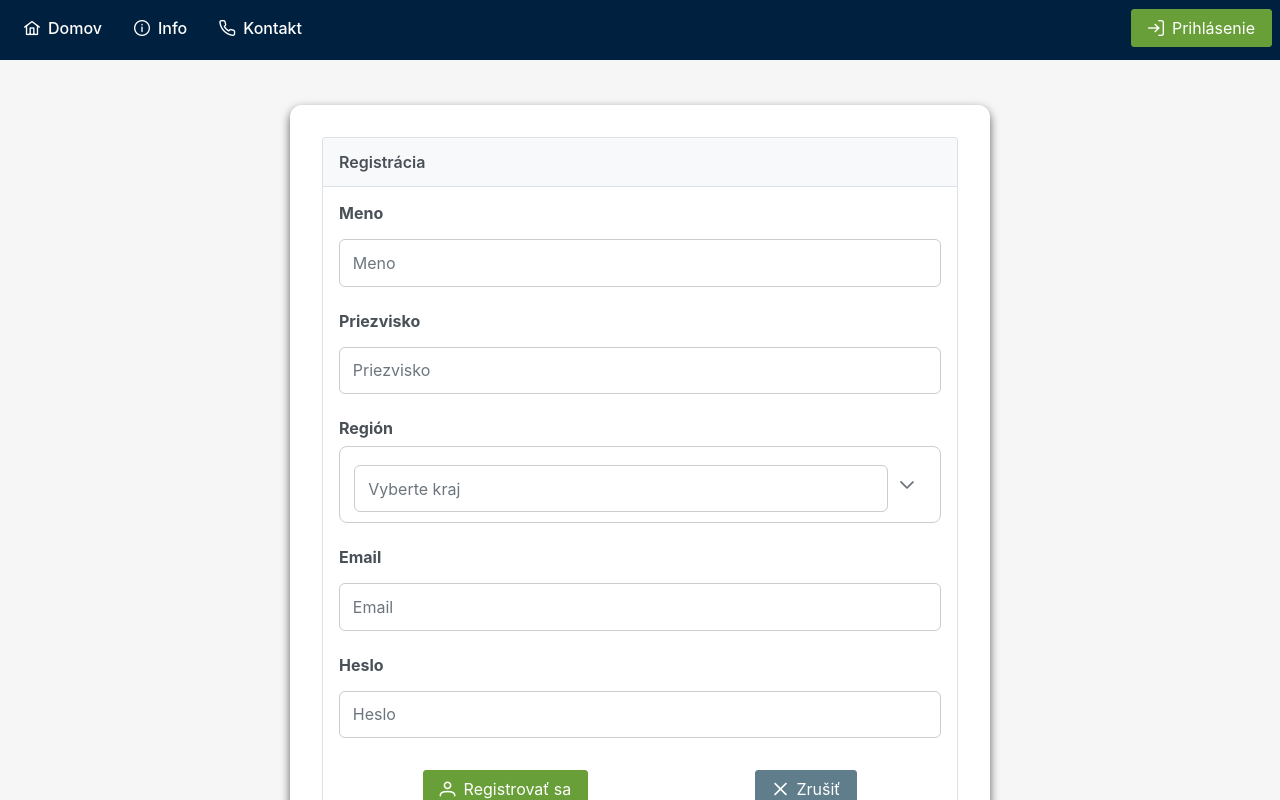
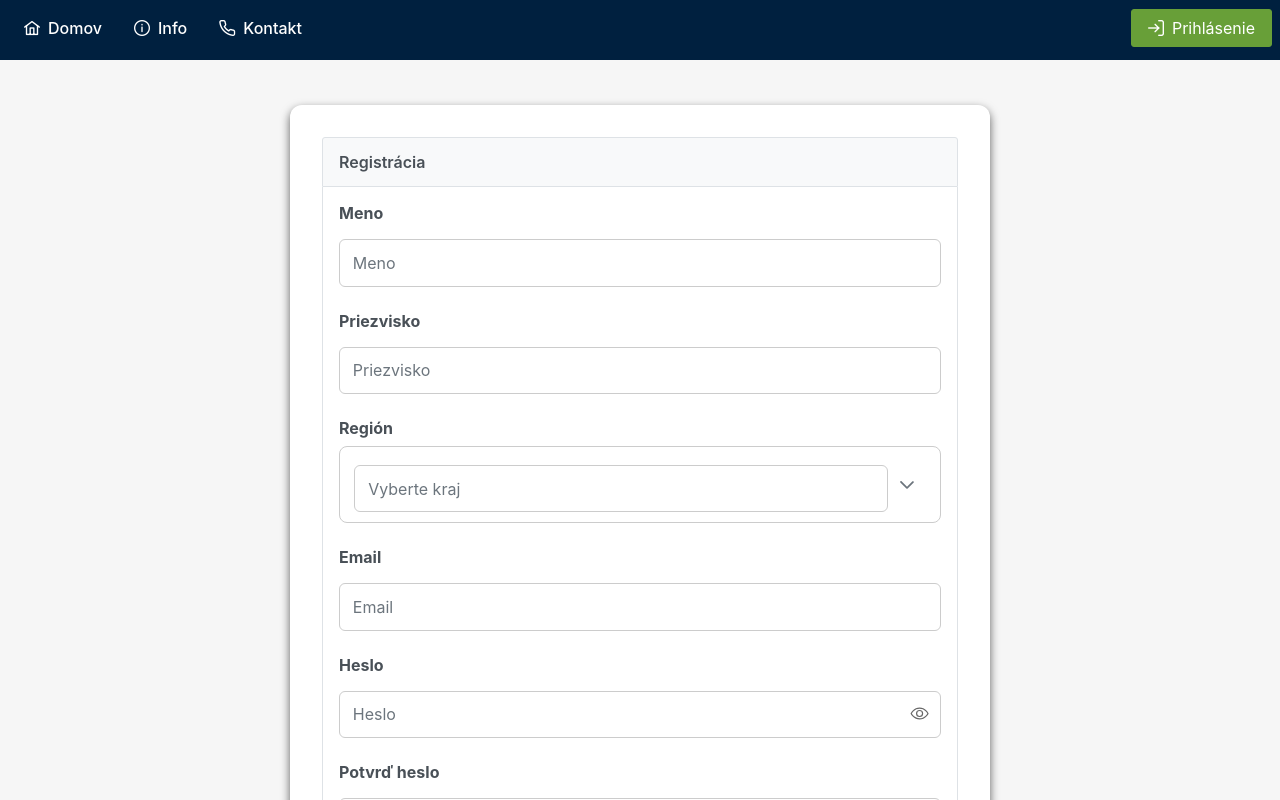
Before and after one commit to samuel10998/FDRSystem, a React (Create React App) app in the folder frontend/: page /register in a window 1280 px wide. Shown: the top 800 px of the page. Built offline with nearby package versions, Linux system fonts and the light colour scheme.

Commit message:
Changes: updated home, info, login, manageuser, register, contact and upload pages

```diff
--- a/frontend/src/components/editUser/editUser.css
+++ b/frontend/src/components/editUser/editUser.css
@@ -24,7 +24,7 @@
     padding: calc(var(--header-height) + 1rem) 1rem
     calc(var(--footer-height) + 1rem);
 
-    min-height: calc(100vh - var(--header-height) - var(--footer-height));
+    min-height: calc(50vh - var(--header-height) - var(--footer-height));
     background: #f5f7fa;
 }
 
--- a/frontend/src/pages/contactPage/contact.css
+++ b/frontend/src/pages/contactPage/contact.css
@@ -1,11 +1,15 @@
 .contact {
+    flex: 1;
     display: flex;
     justify-content: center;
     align-items: center;
-    min-height: 60vh;
     background: rgba(248, 246, 246, 0.76);
-    padding: 35px;
+    box-sizing: border-box;
+    padding-top: 75px;
+    padding-bottom: 40px;
 }
+
+
 
 .contact-container {
     display: flex;
--- a/frontend/src/pages/homePage/home.css
+++ b/frontend/src/pages/homePage/home.css
@@ -89,6 +89,16 @@ html, body {
     box-shadow: 0 4px 6px rgba(0, 0, 0, 0.1);
 }
 
+/*.features-section {
+    margin-top: 50px;
+    text-align: center;
+    padding: 20px;
+    max-width: 800px;
+    margin-left: auto;
+    margin-right: auto;
+}
+*/
+
 .features-section {
     margin-top: 50px;
     text-align: center;
@@ -114,22 +124,33 @@ html, body {
     list-style: none;
     padding: 0;
     margin: 0 auto;
+    width: 100%;
+    max-width: 600px;
+
+    /* nový offset – môžeš meniť v CSS podľa potreby */
+    --feature-offset: 100px;       /* ← nastav si napr. 20px ak chceš posun doprava */
+    padding-left: var(--feature-offset);
 }
 
 .features-list li {
     font-size: 1rem;
     color: #444;
     margin-bottom: 10px;
-    position: relative;
-    padding-left: 25px;
+
+    display: flex;
+    align-items: flex-start;
+    gap: 8px;
 }
 
-.features-list li:before {
+.features-list li::before {
     content: "✓";
-    position: absolute;
-    left: 195px;
     color: #ff0000;
+    flex-shrink: 0;
+    margin-top: 2px;
 }
+
+
+
 
 /* Responzívne nastavenie pre menšie obrazovky */
 @media (max-width: 768px) {
--- a/frontend/src/pages/infoPage/info.css
+++ b/frontend/src/pages/infoPage/info.css
@@ -1,7 +1,7 @@
 
 .info-page {
     background-color: #f9f9f9;
-    padding: 10px 50px;
+    padding: 70px 50px;
     text-align: center;
     font-family: 'Arial', sans-serif;
 }
--- a/frontend/src/pages/loginPage/login.css
+++ b/frontend/src/pages/loginPage/login.css
@@ -1,10 +1,14 @@
 .login-container {
+    flex: 1;
     display: flex;
+    align-items: center;
     justify-content: center;
-    padding: 2rem 1rem;
-    margin-top: 30px;
+    padding: 4rem 1rem 2rem; /* horný padding jemne vyšší */
     box-sizing: border-box;
+    margin-top: 60px; /* výška navbaru */
 }
+
+
 
 .login-box {
     display: flex;
@@ -14,6 +18,7 @@
     border-radius: 8px;
     overflow: hidden;
     box-shadow: 0 4px 20px rgba(0, 0, 0, 0.44);
+    margin: auto;
 }
 
 .login-image {
--- a/frontend/src/pages/manageUsersPage/ManageUsers.jsx
+++ b/frontend/src/pages/manageUsersPage/ManageUsers.jsx
@@ -24,16 +24,13 @@ export default function ManageUsers() {
         try {
             const response = await axios.get("http://localhost:8080/api/users");
             const users = await Promise.all(
-                response.data.map(async (user) => {
-                    return {
+                response.data.map(async (user) => ({
                     id: user.id,
                     firstName: user.name,
                     lastName: user.surname,
                     email: user.email,
-                        role: user.roles.map((role) => ({ id: role.id, name: role.name })),
-
-                    };
-                })
+                    role: user.roles.map((role) => ({ id: role.id, name: role.name }))
+                }))
             );
             setData(users);
         } catch (error) {
@@ -96,7 +93,7 @@ export default function ManageUsers() {
             firstName: { value: "", matchMode: FilterMatchMode.CONTAINS },
             lastName: { value: "", matchMode: FilterMatchMode.CONTAINS },
             email: { value: "", matchMode: FilterMatchMode.CONTAINS },
-            role: { value: [], matchMode: FilterMatchMode.IN },
+            role: { value: [], matchMode: FilterMatchMode.IN }
         });
         setGlobalFilterValue("");
     };
@@ -148,8 +145,7 @@ export default function ManageUsers() {
         }
     };
 
-    const actionBodyTemplate = (rowData) => {
-        return (
+    const actionBodyTemplate = (rowData) => (
         <Button
             label="Odstrániť"
             icon="pi pi-trash"
@@ -157,7 +153,6 @@ export default function ManageUsers() {
             onClick={() => handleDelete(rowData.id)}
         />
     );
-    };
 
     const header = (
         <div className="header-container">
@@ -176,16 +171,17 @@ export default function ManageUsers() {
 
     return (
         <div className="manage-users-container">
+            {header}
             <DataTable
                 value={data}
                 editMode="row"
                 onRowEditComplete={onRowEditComplete}
                 paginator
-                rows={10}
+                paginatorPosition="bottom"
+                rows={8}
                 dataKey="id"
                 filters={filters}
                 globalFilterFields={["firstName", "lastName", "email", "role.name"]}
-                header={header}
                 emptyMessage="Žiadne údaje neboli nájdené."
             >
                 <Column field="firstName" header="Meno" editor={textEditor} sortable filter />
--- a/frontend/src/pages/manageUsersPage/manageUsers.css
+++ b/frontend/src/pages/manageUsersPage/manageUsers.css
@@ -1,12 +1,21 @@
+/* Hlavný kontajner s výškou prispôsobenou viewportu */
 .manage-users-container {
-    padding: 20px;
+    display: flex;
+    flex-direction: column;
+    padding: 20px 20px; /* ↑ horný a dolný padding = 40px, ľavý a pravý = 20px */
+    margin: 20px;
     background-color: #ffffff;
-    margin: 20px;
     border: 1px solid #ddd;
     border-radius: 8px;
     box-shadow: 0 4px 12px rgba(0, 0, 0, 0.32);
+
+    /* Namiesto pevnej výšky len minimálna výška */
+    min-height: calc(85vh - 110px); /* nastav podľa výšky navbaru + footeru */
+    box-sizing: border-box;
 }
 
+
+/* Header sekcia */
 .header-container {
     display: flex;
     justify-content: space-between;
@@ -38,11 +47,21 @@
     height: 35px;
 }
 
+/* DataTable */
 .p-datatable {
+    flex-grow: 1;
+    display: flex;
+    flex-direction: column;
+    height: 100%;
     background-color: white;
     border-radius: 10px;
     overflow: hidden;
     box-shadow: 0 2px 4px rgba(0, 0, 0, 0.1);
+}
+
+.p-datatable-wrapper {
+    flex-grow: 1; /* vyplní zvyšný priestor */
+    overflow-y: auto;
 }
 
 .p-datatable .p-datatable-tbody > tr > td {
@@ -50,6 +69,7 @@
     font-size: 14px;
     text-align: left;
     vertical-align: middle;
+    min-height: 50px;
 }
 
 .p-datatable .p-datatable-tbody > tr:hover {
--- a/frontend/src/pages/registerPage/Register.jsx
+++ b/frontend/src/pages/registerPage/Register.jsx
@@ -5,6 +5,8 @@ import { Button } from "primereact/button";
 import { Panel } from "primereact/panel";
 import { Toast } from "primereact/toast";
 import { useNavigate } from "react-router-dom";
+import { PiEye, PiEyeSlash } from "react-icons/pi";
+
 import {
     validateFields,
     handleRegisterSubmit,
@@ -12,38 +14,51 @@ import {
 import "./register.css";
 
 export default function Register() {
-    const [name, setName]       = useState("");
+    const [name, setName] = useState("");
     const [surname, setSurname] = useState("");
-    const [email, setEmail]     = useState("");
+    const [email, setEmail] = useState("");
     const [password, setPassword] = useState("");
-    const [region, setRegion]   = useState("");
+    const [confirmPassword, setConfirmPassword] = useState("");
+    const [region, setRegion] = useState("");
+    const [showPassword, setShowPassword] = useState(false);
+    const [showConfirmPassword, setShowConfirmPassword] = useState(false);
 
     const [touchedFields, setTouchedFields] = useState({
         name: false,
         surname: false,
         email: false,
         password: false,
+        confirmPassword: false,
         region: false
     });
 
     const navigate = useNavigate();
-    const toast    = useRef(null);
+    const toast = useRef(null);
 
-    /* ---------- možnosti pre dropdown ---------- */
     const regionOptions = [
-        { label: "Bratislavský kraj",   value: "Bratislavský kraj" },
-        { label: "Trnavský kraj",       value: "Trnavský kraj" },
-        { label: "Trenčiansky kraj",    value: "Trenčiansky kraj" },
-        { label: "Nitriansky kraj",     value: "Nitriansky kraj" },
-        { label: "Žilinský kraj",       value: "Žilinský kraj" },
-        { label: "Banskobystrický kraj",value: "Banskobystrický kraj" },
-        { label: "Prešovský kraj",      value: "Prešovský kraj" },
-        { label: "Košický kraj",        value: "Košický kraj" }
+        { label: "Bratislavský kraj", value: "Bratislavský kraj" },
+        { label: "Trnavský kraj", value: "Trnavský kraj" },
+        { label: "Trenčiansky kraj", value: "Trenčiansky kraj" },
+        { label: "Nitriansky kraj", value: "Nitriansky kraj" },
+        { label: "Žilinský kraj", value: "Žilinský kraj" },
+        { label: "Banskobystrický kraj", value: "Banskobystrický kraj" },
+        { label: "Prešovský kraj", value: "Prešovský kraj" },
+        { label: "Košický kraj", value: "Košický kraj" }
     ];
 
     const handleRegister = () => {
         const fields = { name, surname, email, password, region };
         const errors = validateFields(fields);
+
+        if (password !== confirmPassword) {
+            toast.current.show({
+                severity: "error",
+                summary: "Chyba",
+                detail: "Heslá sa nezhodujú.",
+                life: 3000,
+            });
+            return;
+        }
 
         if (Object.values(errors).every((error) => !error)) {
             handleRegisterSubmit(fields)
@@ -51,7 +66,7 @@ export default function Register() {
                     toast.current.show({
                         severity: "success",
                         summary: "Úspech",
-                        detail:  "Úspešná registrácia. Skontrolujte svoj email.",
+                        detail: "Úspešná registrácia. Skontrolujte svoj email.",
                         life: 4000,
                     });
                     setTimeout(() => navigate("/api/login"), 3000);
@@ -74,6 +89,7 @@ export default function Register() {
                 surname: true,
                 email: true,
                 password: true,
+                confirmPassword: true,
                 region: true
             });
         }
@@ -89,120 +105,59 @@ export default function Register() {
         <div className="register-container">
             <Toast ref={toast} />
             <Panel header="Registrácia">
-                {/* meno */}
                 <div className="p-field">
                     <label htmlFor="name">Meno</label>
-                    <InputText
-                        id="name"
-                        value={name}
-                        placeholder="Meno"
-                        onChange={(e) => setName(e.target.value)}
-                        onBlur={() => handleBlur("name")}
-                        className={
-                            touchedFields.name && errors.name ? "p-invalid" : ""
-                        }
-                    />
-                    {touchedFields.name && errors.name && (
-                        <small className="p-error">Name is required.</small>
-                    )}
+                    <InputText id="name" value={name} placeholder="Meno" onChange={(e) => setName(e.target.value)} onBlur={() => handleBlur("name")} className={touchedFields.name && errors.name ? "p-invalid" : ""} />
+                    {touchedFields.name && errors.name && <small className="p-error">Name is required.</small>}
                 </div>
 
                 <div className="p-field">
                     <label htmlFor="surname">Priezvisko</label>
-                    <InputText
-                        id="surname"
-                        value={surname}
-                        placeholder="Priezvisko"
-                        onChange={(e) => setSurname(e.target.value)}
-                        onBlur={() => handleBlur("surname")}
-                        className={
-                            touchedFields.surname && errors.surname
-                                ? "p-invalid"
-                                : ""
-                        }
-                    />
-                    {touchedFields.surname && errors.surname && (
-                        <small className="p-error">Surname is required.</small>
-                    )}
+                    <InputText id="surname" value={surname} placeholder="Priezvisko" onChange={(e) => setSurname(e.target.value)} onBlur={() => handleBlur("surname")} className={touchedFields.surname && errors.surname ? "p-invalid" : ""} />
+                    {touchedFields.surname && errors.surname && <small className="p-error">Surname is required.</small>}
                 </div>
 
                 <div className="p-field">
                     <label htmlFor="region">Región</label>
-                    <Dropdown
-                        id="region"
-                        value={region}
-                        options={regionOptions}
-                        placeholder="Vyberte kraj"
-                        onChange={(e) => setRegion(e.value)}
-                        onBlur={() => handleBlur("region")}
-                        className={
-                            touchedFields.region && errors.region
-                                ? "p-invalid"
-                                : ""
-                        }
-                    />
-                    {touchedFields.region && errors.region && (
-                        <small className="p-error">Región je povinný.</small>
-                    )}
+                    <Dropdown id="region" value={region} options={regionOptions} placeholder="Vyberte kraj" onChange={(e) => setRegion(e.value)} onBlur={() => handleBlur("region")} className={touchedFields.region && errors.region ? "p-invalid" : ""} />
+                    {touchedFields.region && errors.region && <small className="p-error">Región je povinný.</small>}
                 </div>
 
                 <div className="p-field">
                     <label htmlFor="email">Email</label>
-                    <InputText
-                        id="email"
-                        value={email}
-                        placeholder="Email"
-                        onChange={(e) => setEmail(e.target.value)}
-                        onBlur={() => handleBlur("email")}
-                        tooltip="Allowed email domains: @student.ukf.sk, @gmail.com"
-                        className={
-                            touchedFields.email && errors.email
-                                ? "p-invalid"
-                                : ""
-                        }
-                    />
-                    {touchedFields.email && errors.email && (
+                    <InputText id="email" value={email} placeholder="Email" onChange={(e) => setEmail(e.target.value)} onBlur={() => handleBlur("email")} tooltip="Allowed email domains: @student.ukf.sk, @gmail.com" className={touchedFields.email && errors.email ? "p-invalid" : ""} />
+                    {touchedFields.email && errors.email && <small className="p-error">Valid email is required.</small>}
+                </div>
+
+                <div className="p-field password-field">
+                    <label htmlFor="password">Heslo</label>
+                    <div className="password-toggle">
+                        <InputText id="password" type={showPassword ? "text" : "password"} value={password} placeholder="Heslo" onChange={(e) => setPassword(e.target.value)} onBlur={() => handleBlur("password")} className={touchedFields.password && errors.password ? "p-invalid" : ""} />
+                        <span className="toggle-icon" onClick={() => setShowPassword((prev) => !prev)}>
+                            {showPassword ? <PiEyeSlash /> : <PiEye />}
+                        </span>
+                    </div>
+                    {touchedFields.password && errors.password && (
                         <small className="p-error">
-                            Valid email is required.
+                            Heslo musí obsahovať aspoň 6 písmen a 4 čísla.
                         </small>
                     )}
                 </div>
 
-                <div className="p-field">
-                    <label htmlFor="password">Heslo</label>
-                    <InputText
-                        id="password"
-                        type="password"
-                        value={password}
-                        placeholder="Heslo"
-                        onChange={(e) => setPassword(e.target.value)}
-                        onBlur={() => handleBlur("password")}
-                        className={
-                            touchedFields.password && errors.password
-                                ? "p-invalid"
-                                : ""
-                        }
-                    />
-                    {touchedFields.password && errors.password && (
-                        <small className="p-error">
-                            Password is required.
-                        </small>
-                    )}
+                <div className="p-field password-field">
+                    <label htmlFor="confirmPassword">Potvrď heslo</label>
+                    <div className="password-toggle">
+                        <InputText id="confirmPassword" type={showConfirmPassword ? "text" : "password"} value={confirmPassword} placeholder="Zopakuj heslo" onChange={(e) => setConfirmPassword(e.target.value)} onBlur={() => handleBlur("confirmPassword")} className={touchedFields.confirmPassword && password !== confirmPassword ? "p-invalid" : ""} />
+                        <span className="toggle-icon" onClick={() => setShowConfirmPassword((prev) => !prev)}>
+                            {showConfirmPassword ? <PiEyeSlash /> : <PiEye />}
+                        </span>
+                    </div>
+                    {touchedFields.confirmPassword && password !== confirmPassword && <small className="p-error">Heslá sa nezhodujú.</small>}
                 </div>
 
                 <div className="button-group">
-                    <Button
-                        label="Registrovať sa"
-                        icon="pi pi-user"
-                        onClick={handleRegister}
-                        className="p-button-success button-spacing"
-                    />
-                    <Button
-                        label="Zrušiť"
-                        icon="pi pi-times"
-                        onClick={() => navigate("/api/login")}
-                        className="p-button-secondary"
-                    />
+                    <Button label="Registrovať sa" icon="pi pi-user" onClick={handleRegister} className="p-button-success button-spacing" />
+                    <Button label="Zrušiť" icon="pi pi-times" onClick={() => navigate("/api/login")} className="p-button-secondary" />
                 </div>
             </Panel>
         </div>
--- a/frontend/src/pages/registerPage/register.css
+++ b/frontend/src/pages/registerPage/register.css
@@ -67,3 +67,29 @@
     top: 1rem;
     right: 1rem;
 }
+
+.password-toggle {
+    display: flex;
+    align-items: center;
+    position: relative;
+}
+
+.password-toggle input {
+    flex: 1;
+    padding-right: 3rem; /* viac priestoru pre ikonku */
+    height: 100%;
+    font-size: 1rem;
+    padding: 0.8rem;
+    border-radius: 6px;
+    border: 1px solid #ccc;
+}
+
+.password-toggle .toggle-icon {
+    position: absolute;
+    right: 0.75rem; /* 12px od okraja inputu */
+    top: 60%; /* jemne posunutie nižšie pre lepšie zarovnanie */
+    transform: translateY(-50%);
+    cursor: pointer;
+    color: #666;
+    font-size: 1.2rem;
+}
--- a/frontend/src/pages/uploadPage/upload.css
+++ b/frontend/src/pages/uploadPage/upload.css
@@ -4,17 +4,16 @@
 }
 
 .upload-page {
+    flex: 1;
     display: flex;
     justify-content: center;
-    align-items: flex-start;
-    padding:
-            calc(var(--header-height) + 24px)
-            16px
-            24px
-            16px;
+    align-items: center;
     background: #f5f7fa;
-    min-height: calc(100vh - var(--header-height) - var(--footer-height));
+    padding-top: 140px;
+    padding-bottom: 40px;
+    box-sizing: border-box;
 }
+
 
 .upload-card {
     background: #fff;
--- a/frontend/src/services/handleRegister.js
+++ b/frontend/src/services/handleRegister.js
@@ -1,21 +1,30 @@
 import axios from "axios";
 
+/* ---------- Email validácia ---------- */
 export const validateEmail = (email) => {
     const re = /^[^\s@]+@[^\s@]+\.[^\s@]+$/;
     return re.test(String(email).toLowerCase());
 };
 
+/* ---------- Validácia hesla ---------- */
+const isValidPassword = (password) => {
+    const letterCount = (password.match(/[A-Za-z]/g) || []).length;
+    const numberCount = (password.match(/[0-9]/g) || []).length;
+    return letterCount >= 6 && numberCount >= 4;
+};
+
+/* ---------- Validácia polí ---------- */
 export const validateFields = ({ name, surname, email, password, region }) => {
     return {
         name:     !name.trim(),
         surname:  !surname.trim(),
         email:    !email.trim() || !validateEmail(email),
-        password: !password.trim(),
-        region:   !region || !region.trim()               // ← nové
+        password: !isValidPassword(password),
+        region:   !region || !region.trim()
     };
 };
-/* -------------------------------------------------------- */
 
+/* ---------- API request pre registráciu ---------- */
 export const handleRegisterSubmit = async (fields) => {
     return axios.post("http://localhost:8080/api/register", fields);
 };
```
Also changed, not shown: frontend/src/components/editUser/EditUserDialog.jsx (+19 -8 lines). Lines whose indentation alone changed are shown as unchanged.
